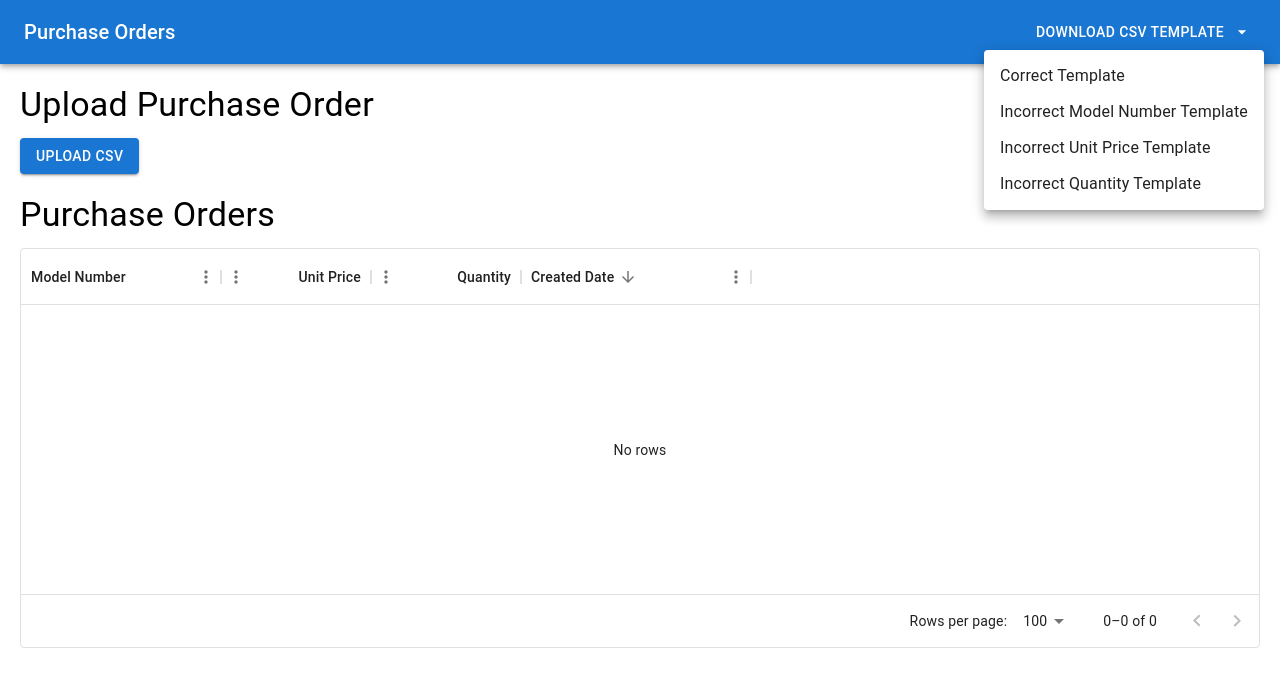
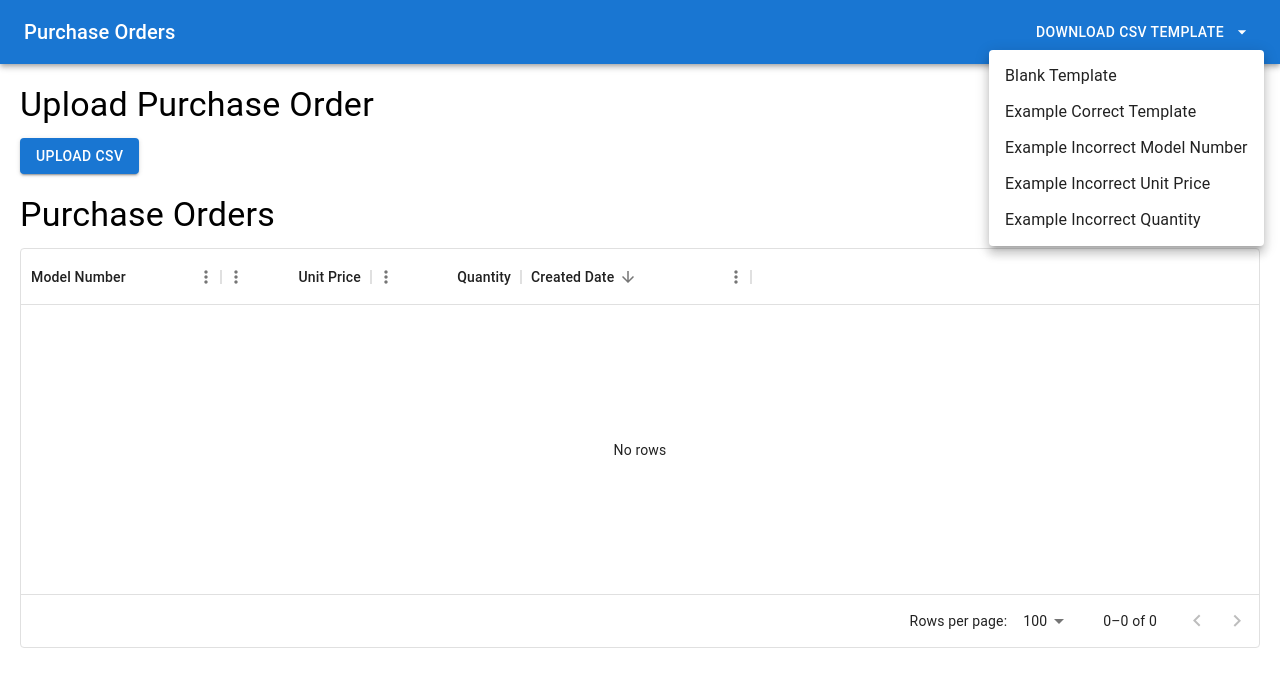
Before and after one commit to devarda/csv-bulk-upload-react, a React (Create React App) app in the folder frontend/: page / in a window 1280 px wide. Both pictures are taken after a click on the button "DOWNLOAD CSV TEMPLATE". Shown: the top 686 px of the page. Built offline with nearby package versions, Linux system fonts and the light colour scheme.

Commit message:
revised templates dropdown and nav

```diff
--- a/frontend/src/Components/Navigation.jsx
+++ b/frontend/src/Components/Navigation.jsx
@@ -7,10 +7,8 @@ import AppBar from "@mui/material/AppBar";
 import Toolbar from "@mui/material/Toolbar";
 import Typography from "@mui/material/Typography";
 import Button from "@mui/material/Button";
-import IconButton from "@mui/material/IconButton";
 import Menu from "@mui/material/Menu";
 import MenuItem from "@mui/material/MenuItem";
-import MenuIcon from "@mui/icons-material/Menu";
 import ArrowDropDownIcon from "@mui/icons-material/ArrowDropDown";
 
 function Navigation() {
@@ -26,11 +24,15 @@ function Navigation() {
   function handleDownload(templateType) {
     let data = "";
     switch (templateType) {
+      case "Blank":
+        data = `Model Number,Unit Price,Quantity
+             `;
+        break;
       case "Correct":
         data = `Model Number,Unit Price,Quantity
-           Blueridge BMY917,15.99,5
-           Blueridge BMY1817,20.49,3
-           Blueridge BMY2417,25.00,10`;
+               Blueridge BMY917,15.99,5
+               Blueridge BMY1817,20.49,3
+               Blueridge BMY2417,25.00,10`;
         break;
       case "Incorrect Model Number":
         data = `Model Number,Unit Price,Quantity
@@ -89,17 +91,20 @@ function Navigation() {
           open={Boolean(anchorEl)}
           onClose={handleMenuClose}
         >
+          <MenuItem onClick={() => handleDownload("Blank")}>
+            Blank Template
+          </MenuItem>
           <MenuItem onClick={() => handleDownload("Correct")}>
-            Correct Template
+            Example Correct Template
           </MenuItem>
           <MenuItem onClick={() => handleDownload("Incorrect Model Number")}>
-            Incorrect Model Number Template
+            Example Incorrect Model Number
           </MenuItem>
           <MenuItem onClick={() => handleDownload("Incorrect Unit Price")}>
-            Incorrect Unit Price Template
+            Example Incorrect Unit Price
           </MenuItem>
           <MenuItem onClick={() => handleDownload("Incorrect Quantity")}>
-            Incorrect Quantity Template
+            Example Incorrect Quantity
           </MenuItem>
         </Menu>
       </Toolbar>
```
